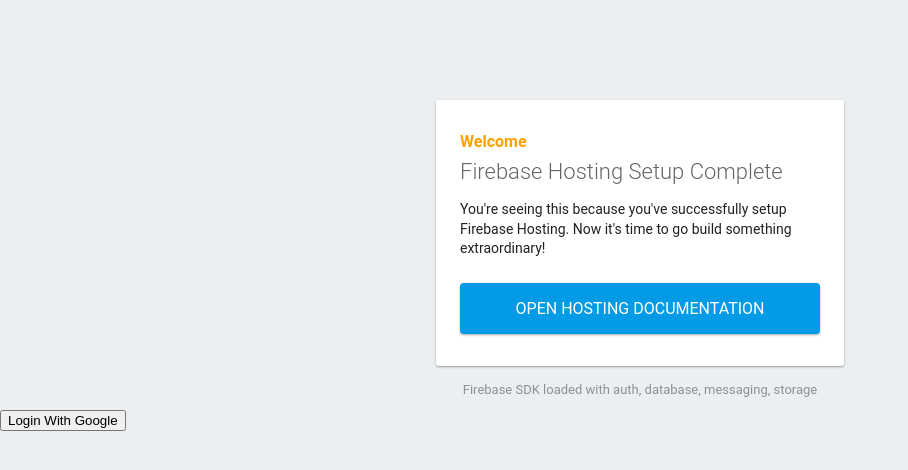
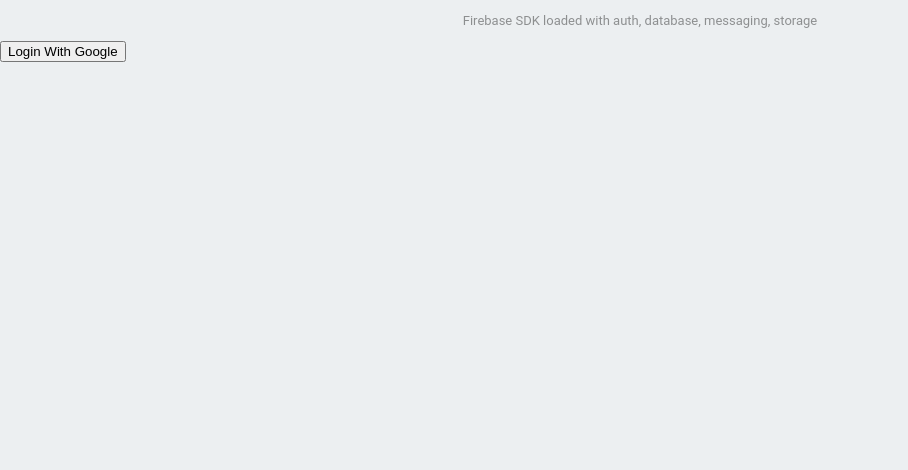
Before and after one commit to krelinga/firebase-intro, a plain HTML site: page public/index.html in a window 1280 px wide. Shown: the whole page, without its empty margins (0-908 px from the left). Drawn offline with Linux system fonts and the light colour scheme; some packages are replaced by stand-ins of ours; no server answers.

Commit message:
Delete most boilerplate text.

```diff
--- a/public/css/index.css
+++ b/public/css/index.css
@@ -1,10 +1,4 @@
 body { background: #ECEFF1; color: rgba(0,0,0,0.87); font-family: Roboto, Helvetica, Arial, sans-serif; margin: 0; padding: 0; }
-#message { background: white; max-width: 360px; margin: 100px auto 16px; padding: 32px 24px; border-radius: 3px; }
-#message h2 { color: #ffa100; font-weight: bold; font-size: 16px; margin: 0 0 8px; }
-#message h1 { font-size: 22px; font-weight: 300; color: rgba(0,0,0,0.6); margin: 0 0 16px;}
-#message p { line-height: 140%; margin: 16px 0 24px; font-size: 14px; }
-#message a { display: block; text-align: center; background: #039be5; text-transform: uppercase; text-decoration: none; color: white; padding: 16px; border-radius: 4px; }
-#message, #message a { box-shadow: 0 1px 3px rgba(0,0,0,0.12), 0 1px 2px rgba(0,0,0,0.24); }
 #load { color: rgba(0,0,0,0.4); text-align: center; font-size: 13px; }
 @media (max-width: 600px) {
     body, #message { margin-top: 0; background: white; box-shadow: none; }
--- a/public/index.html
+++ b/public/index.html
@@ -19,12 +19,6 @@
     <link rel="stylesheet" href="/css/index.css">
   </head>
   <body>
-    <div id="message">
-      <h2>Welcome</h2>
-      <h1>Firebase Hosting Setup Complete</h1>
-      <p>You're seeing this because you've successfully setup Firebase Hosting. Now it's time to go build something extraordinary!</p>
-      <a target="_blank" href="https://firebase.google.com/docs/hosting/">Open Hosting Documentation</a>
-    </div>
     <p id="load">Firebase SDK Loading&hellip;</p>
     <button id="log_in">Login With Google</button>
     <button id="log_out">Log Out</button>
```
